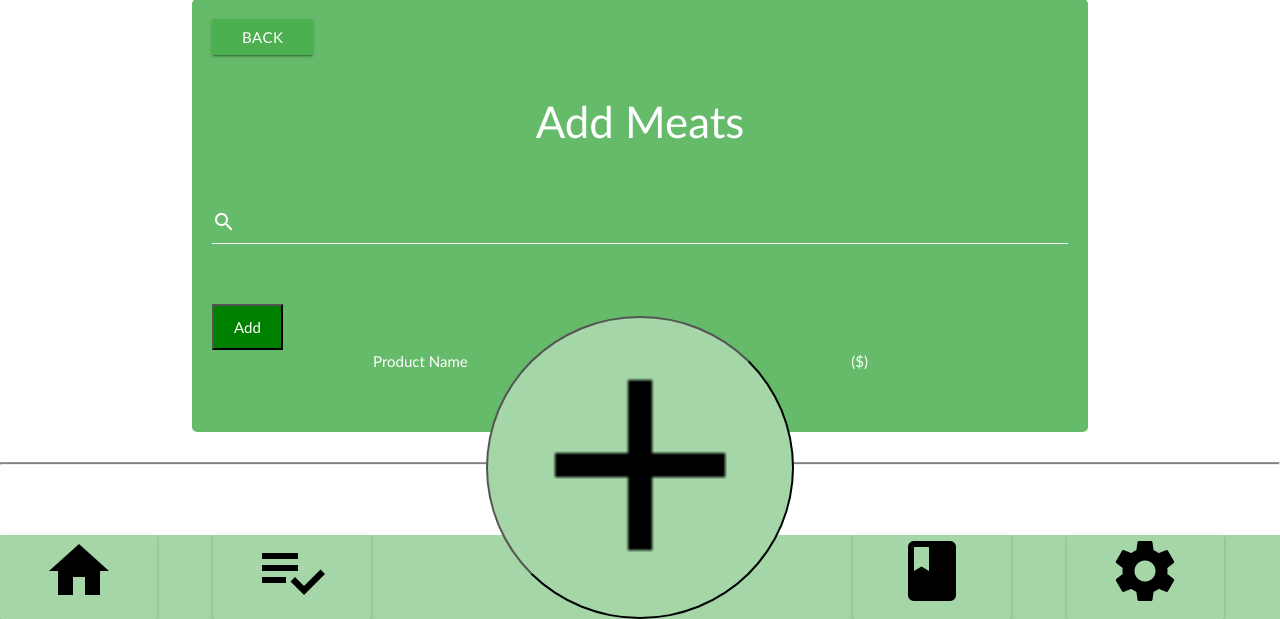
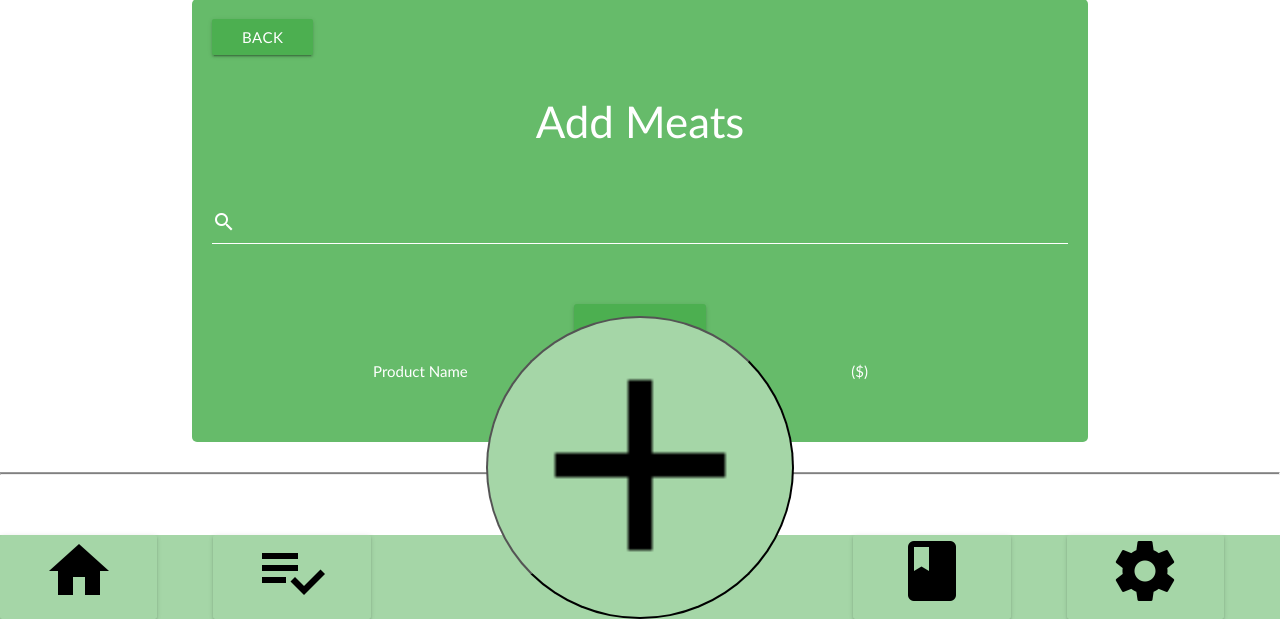
Before and after one commit to cjchiang/FoodNotes, a PHP site: page /addMeat.php in a window 1280 px wide. Shown: the part 181-800 px from the top of the page. Run offline with PHP 8.4, Linux system fonts and the light colour scheme; some libraries are stand-ins or nearby versions.

Commit message:
Styled the button in addMeat and also commented more the css

```diff
--- a/addMeat.php
+++ b/addMeat.php
@@ -43,7 +43,10 @@
 	<!-- List the items of meat for the users to choose and enter the price-->
 	<div class="row">
 		<form action="processFood.php" method="POST" class="col s12" id="anchor_head">
-            <input type="submit"  value="Add"/>
+						<div class="row center-align">
+	            <input type="submit"  value="Add" class="btn waves-effect waves-light green"/>
+							<br/>
+						</div>
             <div class="row center">
                 <div class="col s6">
                     Product Name
--- a/styles/styles.css
+++ b/styles/styles.css
@@ -38,6 +38,7 @@ input[type=range]::-webkit-slider-thumb {
   border-bottom: 1px solid white;
 }
 
+/* Color of the slider */
 input[type=range]::-moz-range-thumb {
   background-color: white;
 }
```
